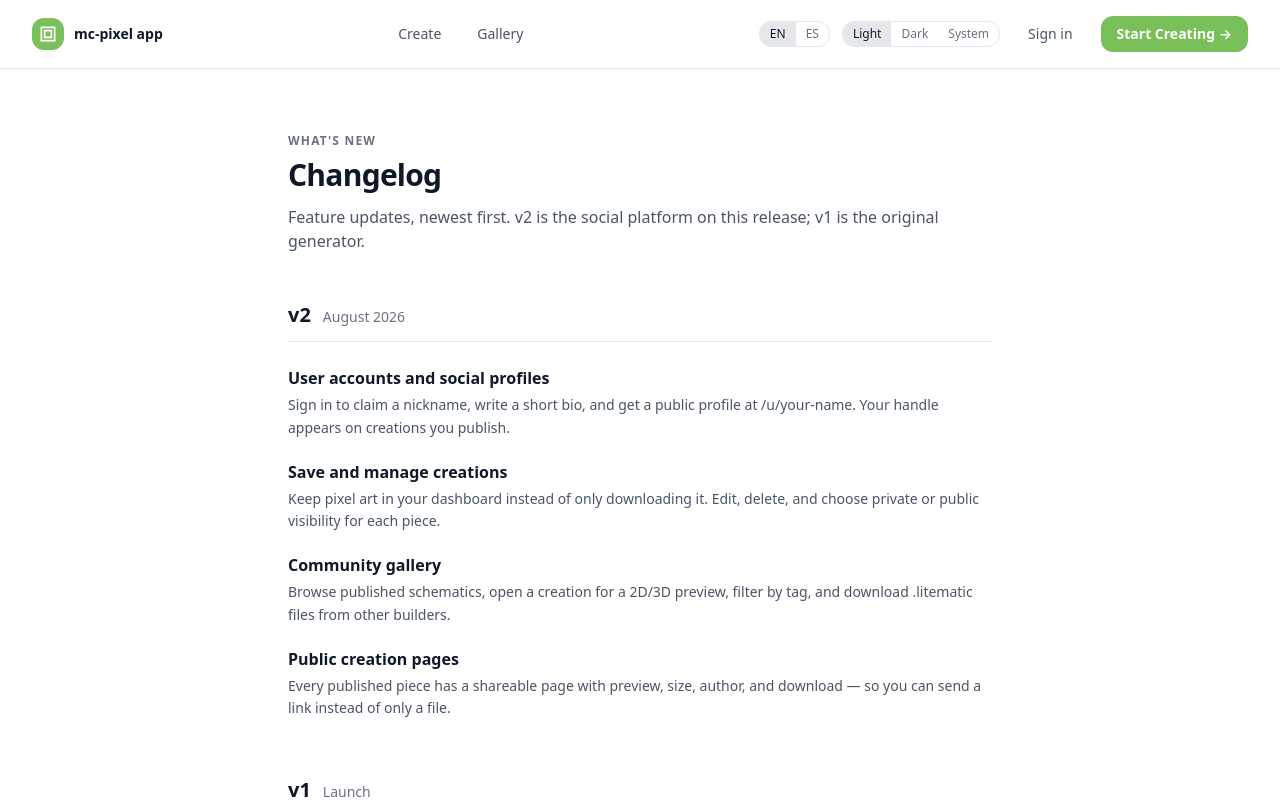
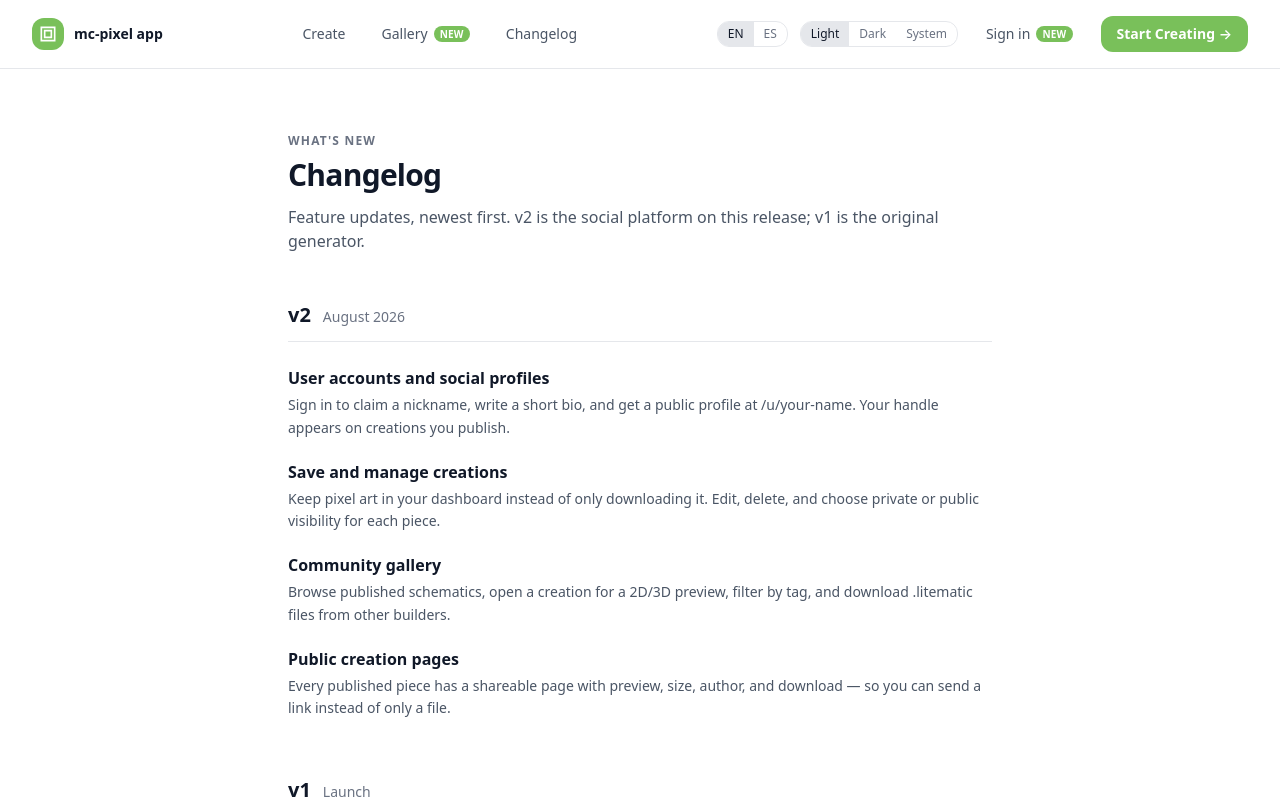
Before and after one commit to imjpfeliciano/minecraft-pixel-art-generator, a Next.js app: page /changelog in a window 1280 px wide. Shown: the top 800 px of the page. Built offline with nearby package versions, Linux system fonts and the light colour scheme; no server answers.

Commit message:
feat(ui): highlight new gallery and sign-in entry points

```diff
--- a/app/_components/NavBar.tsx
+++ b/app/_components/NavBar.tsx
@@ -7,6 +7,7 @@ import UserMenu from "./UserMenu";
 import ThemeToggle from "./ThemeToggle";
 import LocaleSwitcher from "./LocaleSwitcher";
 import { trackNavCreateClicked, trackNavCtaClicked } from "../_lib/landing-analytics";
+import NewBadge from "./NewBadge";
 
 export default function NavBar() {
   const t = useTranslations("Landing");
@@ -37,9 +38,16 @@ export default function NavBar() {
           </Link>
           <Link
             href="/gallery"
+            className="inline-flex items-center gap-1.5 rounded-lg px-4 py-2 text-sm font-medium text-gray-600 transition-colors hover:bg-gray-100 hover:text-gray-900 dark:text-gray-300 dark:hover:bg-gray-800 dark:hover:text-gray-100"
+          >
+            {t("navGallery")}
+            <NewBadge />
+          </Link>
+          <Link
+            href="/changelog"
             className="rounded-lg px-4 py-2 text-sm font-medium text-gray-600 transition-colors hover:bg-gray-100 hover:text-gray-900 dark:text-gray-300 dark:hover:bg-gray-800 dark:hover:text-gray-100"
           >
-            {t("navGallery")}
+            {t("navChangelog")}
           </Link>
         </div>
 
@@ -49,8 +57,9 @@ export default function NavBar() {
             <LocaleSwitcher />
             <ThemeToggle />
             <SignInButton mode="modal">
-              <button className="rounded-lg px-4 py-2 text-sm font-medium text-gray-600 transition-colors hover:bg-gray-100 hover:text-gray-900 dark:text-gray-300 dark:hover:bg-gray-800 dark:hover:text-gray-100">
+              <button className="inline-flex items-center gap-1.5 rounded-lg px-4 py-2 text-sm font-medium text-gray-600 transition-colors hover:bg-gray-100 hover:text-gray-900 dark:text-gray-300 dark:hover:bg-gray-800 dark:hover:text-gray-100">
                 {t("signIn")}
+                <NewBadge />
               </button>
             </SignInButton>
             <Link
--- /dev/null
+++ b/app/_components/NewBadge.tsx
@@ -0,0 +1,19 @@
+"use client";
+
+import { useTranslations } from "next-intl";
+import { cn } from "../_lib/utils";
+
+export default function NewBadge({ className }: { className?: string }) {
+  const t = useTranslations("Common");
+
+  return (
+    <span
+      className={cn(
+        "inline-flex h-4 shrink-0 items-center rounded-full bg-grass px-1.5 text-[10px] font-semibold uppercase leading-none tracking-wide text-white",
+        className,
+      )}
+    >
+      {t("new")}
+    </span>
+  );
+}
--- a/app/_components/SidebarNav.tsx
+++ b/app/_components/SidebarNav.tsx
@@ -4,6 +4,7 @@ import Link from "next/link";
 import { usePathname } from "next/navigation";
 import { useTranslations } from "next-intl";
 import UserMenu from "./UserMenu";
+import NewBadge from "./NewBadge";
 
 const navLinks = [
   {
@@ -64,6 +65,7 @@ export default function SidebarNav() {
                 {icon}
               </span>
               {t(labelKey)}
+              {href === "/gallery" ? <NewBadge className="ml-auto" /> : null}
             </Link>
           );
         })}
--- a/app/_components/landing/CatalogueSection.tsx
+++ b/app/_components/landing/CatalogueSection.tsx
@@ -10,6 +10,7 @@ import {
 } from "../../_lib/landing-analytics";
 import type { CreationJson } from "../../_lib/creation";
 import { AVAILABLE_TAGS } from "../../_lib/tags";
+import NewBadge from "../NewBadge";
 
 interface CatalogueSectionProps {
   creations: CreationJson[];
@@ -83,9 +84,7 @@ export default function CatalogueSection({ creations }: CatalogueSectionProps) {
 
         {creations.length === 0 ? (
           <div className="flex flex-col items-center gap-4 rounded-xl border border-dashed border-gray-200 py-16 text-center dark:border-gray-700">
-            <p className="text-gray-500 dark:text-gray-400">
-              No creations published yet — be the first!
-            </p>
+            <p className="text-gray-500 dark:text-gray-400">{t("catalogueEmpty")}</p>
             <Link
               href="/create"
               className="rounded-lg bg-grass px-5 py-2.5 text-sm font-semibold text-white hover:bg-grass-hover transition-colors"
@@ -103,10 +102,11 @@ export default function CatalogueSection({ creations }: CatalogueSectionProps) {
             <div className="mt-8 flex justify-center">
               <Link
                 href="/gallery"
-                className="rounded-lg border border-gray-200 dark:border-gray-700 px-6 py-2.5 text-sm font-medium text-gray-700 dark:text-gray-300 hover:bg-gray-50 dark:hover:bg-gray-800 transition-colors"
+                className="inline-flex items-center gap-2 rounded-lg border border-gray-200 px-6 py-2.5 text-sm font-medium text-gray-700 transition-colors hover:bg-gray-50 dark:border-gray-700 dark:text-gray-300 dark:hover:bg-gray-800"
                 onClick={trackLandingCatalogueViewAllClicked}
               >
                 {t("catalogueViewAll")}
+                <NewBadge />
               </Link>
             </div>
           </>
```
